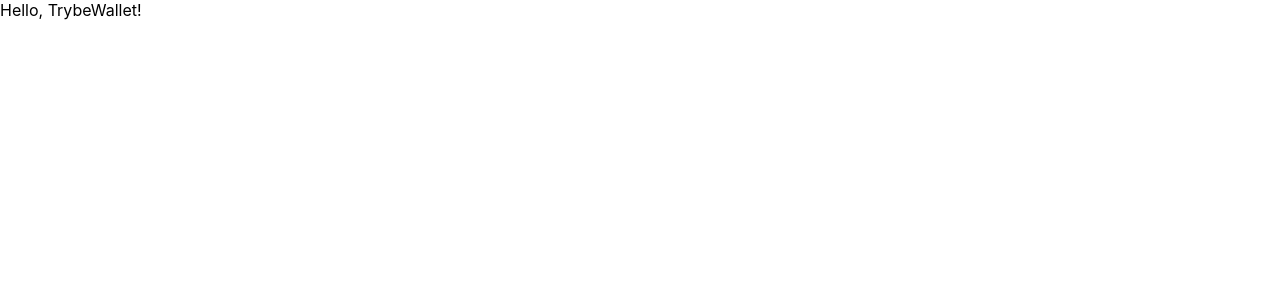
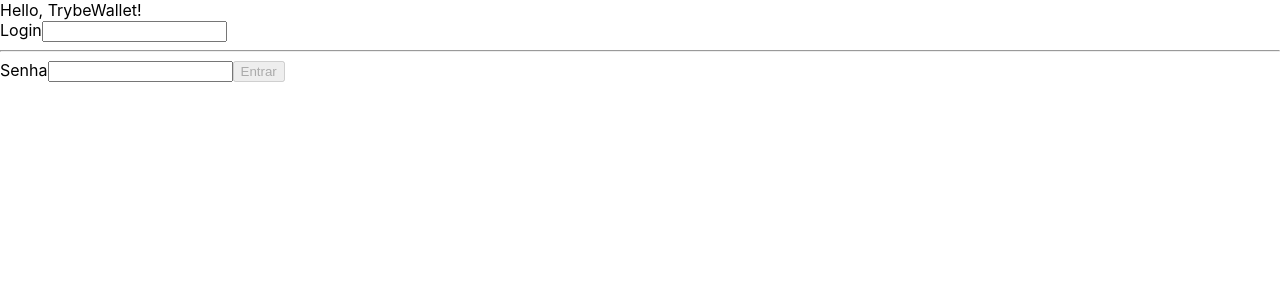
Before and after one commit to asafworld/Wallet-Manager, a React (Create React App) app: page / in a window 1280 px wide. Shown: the top 300 px of the page. Built offline with nearby package versions, Linux system fonts and the light colour scheme.

Commit message:
Adiciona o requisito 1

```diff
--- a/src/App.js
+++ b/src/App.js
@@ -1,7 +1,18 @@
 import React from 'react';
+import { Route, Switch } from 'react-router-dom';
+import Login from './pages/Login';
+import Wallet from './pages/Wallet';
 
 function App() {
-  return <div>Hello, TrybeWallet!</div>;
+  return (
+    <article>
+      <div>Hello, TrybeWallet!</div>
+      <Switch>
+        <Route exact path="/" component={ Login } />
+        <Route path="/carteira" component={ Wallet } />
+      </Switch>
+    </article>
+  );
 }
 
 export default App;
--- a/src/actions/index.js
+++ /dev/null
@@ -1 +0,0 @@
-// Coloque aqui suas actions
--- /dev/null
+++ b/src/actions/userAction.js
@@ -0,0 +1,4 @@
+// Coloque aqui suas actions
+const userAction = (payload) => ({ type: 'user', payload });
+
+export default userAction;
--- /dev/null
+++ b/src/actions/walletAction.js
@@ -0,0 +1,3 @@
+const walletAction = (payload) => ({ type: 'wallet', payload });
+
+export default walletAction;
--- a/src/index.js
+++ b/src/index.js
@@ -1,13 +1,17 @@
 import React from 'react';
 import ReactDOM from 'react-dom';
 import { BrowserRouter } from 'react-router-dom';
+import Provider from 'react-redux/lib/components/Provider';
 import './index.css';
 import App from './App';
 import * as serviceWorker from './serviceWorker';
+import store from './store';
 
 ReactDOM.render(
   <BrowserRouter>
-    <App />
+    <Provider store={ store }>
+      <App />
+    </Provider>
   </BrowserRouter>,
   document.getElementById('root'),
 );
--- a/src/pages/Login.js
+++ b/src/pages/Login.js
@@ -1,9 +1,101 @@
 import React from 'react';
+import connect from 'react-redux/lib/connect/connect';
+import propTypes from 'prop-types';
+import userAction from '../actions/userAction';
 
 class Login extends React.Component {
+  constructor() {
+    super();
+    this.state = {
+      disable: true,
+      email: '',
+      password: '',
+    };
+  }
+
+  disabledFunc = (event) => {
+    const numberPass = event.target.value.split('').length;
+    const five = 5;
+    const emailVerif = this.emailVerification();
+    if (numberPass <= five || emailVerif === false) {
+      this.setState({ disable: true });
+    } else {
+      this.setState({ disable: false });
+    }
+  };
+
+  emailVerification = () => {
+    const { email } = this.state;
+    const regex = /^[\w-.]+@([\w-]+\.)+[\w-]{2,4}$/i;
+    const booleanValue = regex.test(email);
+    console.log(booleanValue);
+    return booleanValue;
+  }
+
+  onChange = (event) => {
+    this.setState({ email: event.target.value });
+    this.emailVerification(event);
+  }
+
+  onChangePass = (event) => {
+    this.setState({ password: event.target.value });
+    this.disabledFunc(event);
+  }
+
   render() {
-    return <div>Login</div>;
+    const { disable, email, password } = this.state;
+    const { history, dispatchEmail } = this.props;
+    return (
+      <article>
+        <form>
+          <label htmlFor="email-input">
+            Login
+            <input
+              type="email"
+              pattern="[a-z0-9._%+-]+@[a-z0-9.-]+\.[a-z]{2,4}$"
+              data-testid="email-input"
+              id="email-input"
+              value={ email }
+              onChange={ (event) => this.onChange(event) }
+            />
+          </label>
+          <hr />
+          <label htmlFor="password-input">
+            Senha
+            <input
+              type="password"
+              data-testid="password-input"
+              id="password-input"
+              min="6"
+              value={ password }
+              onChange={ (event) => this.onChangePass(event) }
+            />
+          </label>
+          <button
+            disabled={ disable }
+            type="button"
+            onClick={ () => {
+              dispatchEmail(email);
+              history.push('/carteira');
+            } }
+          >
+            Entrar
+          </button>
+        </form>
+      </article>
+    );
   }
 }
 
-export default Login;
+const mapDispatchToProps = (dispatch) => ({
+  dispatchEmail: (state) => dispatch(userAction(state)),
+});
+
+Login.propTypes = {
+  history: propTypes.shape({
+    push: propTypes.func,
+  }).isRequired,
+  dispatchEmail: propTypes.func.isRequired,
+};
+
+export default connect(null, mapDispatchToProps)(Login);
--- a/src/reducers/index.js
+++ b/src/reducers/index.js
@@ -1,5 +1,10 @@
-// import user from './user';
-// import wallet from './wallet';
+import { combineReducers } from 'redux';
+import user from './user';
+import wallet from './wallet';
 
 // Configure os seus reducers.
 // ATENÇÃO: você obrigatoriamente tem que utilizar as chaves "user" e "wallet" no seu estado global
+
+const rootReducer = combineReducers({ user, wallet });
+
+export default rootReducer;
--- a/src/reducers/user.js
+++ b/src/reducers/user.js
@@ -1 +1,15 @@
 // Esse reducer será responsável por tratar as informações da pessoa usuária
+const userState = {
+  email: '',
+};
+
+const user = (state = userState, action) => {
+  switch (action.type) {
+  case 'user':
+    return { ...state, email: action.payload };
+  default:
+    return state;
+  }
+};
+
+export default user;
--- a/src/reducers/wallet.js
+++ b/src/reducers/wallet.js
@@ -1 +1,16 @@
 // Esse reducer será responsável por tratar o todas as informações relacionadas as despesas
+const walletState = {
+  currencies: [],
+  expenses: [],
+};
+
+const wallet = (state = walletState, action) => {
+  switch (action.type) {
+  case 'wallet':
+    return { ...state, wallet: action.payload };
+  default:
+    return state;
+  }
+};
+
+export default wallet;
--- /dev/null
+++ b/src/store/index.js
@@ -0,0 +1,8 @@
+import { createStore, applyMiddleware } from 'redux';
+import { composeWithDevTools } from 'redux-devtools-extension';
+import thunk from 'redux-thunk';
+import rootReducer from '../reducers';
+
+const store = createStore(rootReducer, composeWithDevTools(applyMiddleware(thunk)));
+
+export default store;
```
Also changed, not shown: package.json (+4 -3 lines), 1 other file (tests, documents, lock files or other folders).
